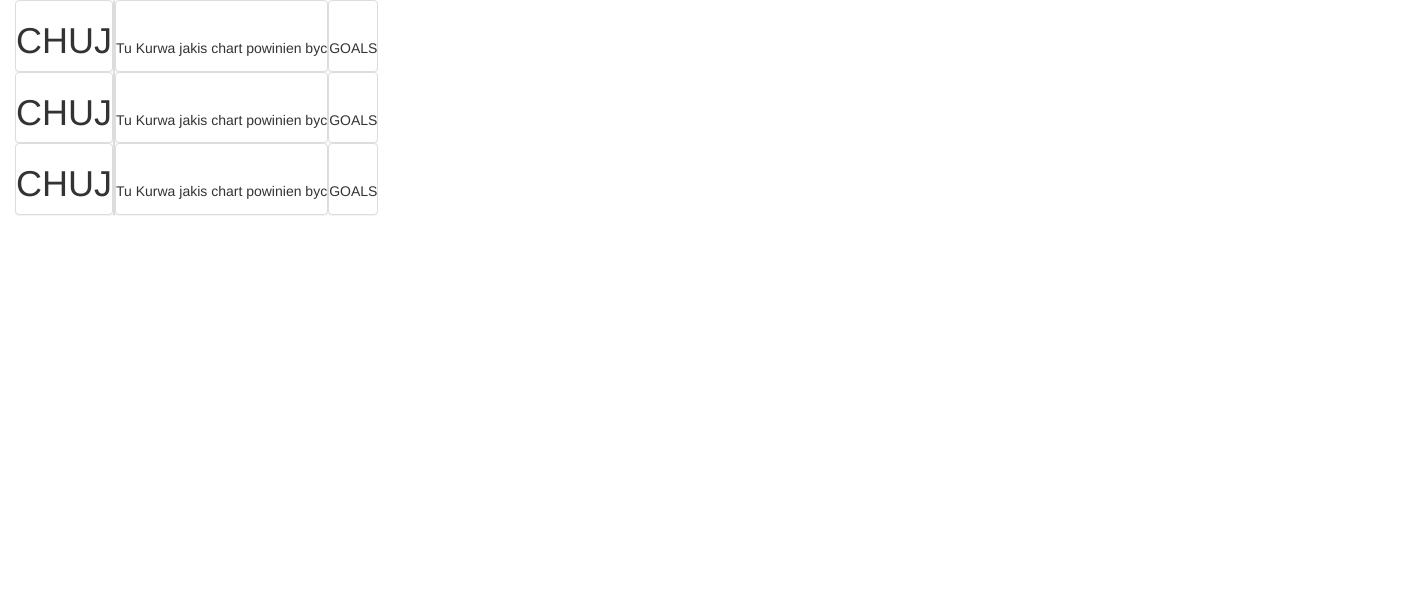
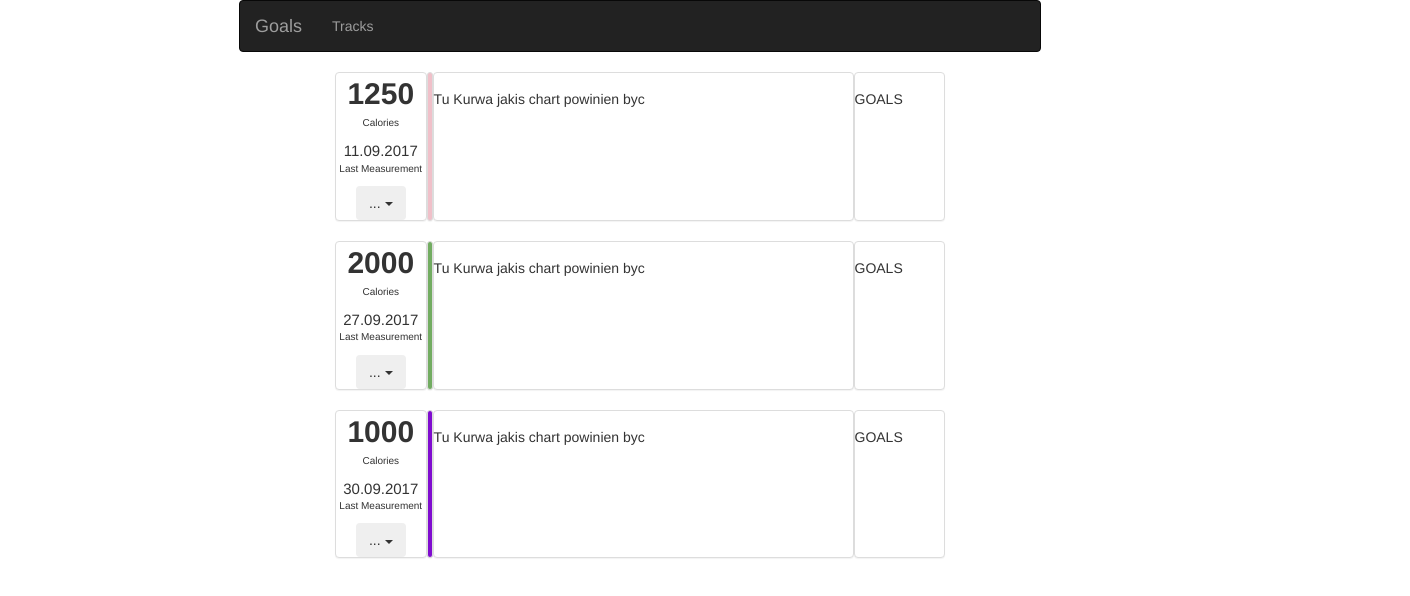
Before and after one commit to Killavus/goals, a React app in the folder frontend/: page / in a window 1280 px wide. Shown: the top 596 px of the page, 1410 px wide, since content can reach past the window. Built offline with nearby package versions, Linux system fonts and the light colour scheme.

Commit message:
LAYOUT changes in tracks

```diff
--- a/frontend/src/App.js
+++ b/frontend/src/App.js
@@ -1,9 +1,11 @@
 import React, { Component } from 'react';
-import logo from './logo.svg';
+import Header from './components/common/Header'
 import './App.css';
 import configureStore from './store/configureStore';
 import {Provider} from 'react-redux';
 import {loadTracks} from './actions/trackActions';
+
+
 const store = configureStore();
 
 store.dispatch(loadTracks());
@@ -12,9 +14,14 @@ class App extends Component {
   render() {
     return (
         <Provider store={store}>
-        <div className="container-fluid">
-          {this.props.children}
-        </div>
+          <div>
+            <div className="container-fluid" style={{width: '65%', margin: '0 auto'}}>
+              <p> <Header/></p>
+            </div>
+            <div className="container-fluid" style={{width: '50%', margin: '0 auto'}}>
+              {this.props.children}
+            </div>
+          </div>
         </Provider>
     );
   }
--- /dev/null
+++ b/frontend/src/components/common/Header.js
@@ -0,0 +1,42 @@
+import React, {PropTypes} from 'react';
+import {Link, IndexLink } from 'react-router';
+import {Navbar, Nav, NavItem, MenuItem} from 'react-bootstrap';
+
+const Header = () => {
+  return (
+
+      <Navbar inverse collapseOnSelect>
+        <Navbar.Header>
+          <Navbar.Brand>
+            <a href="#">Goals</a>
+          </Navbar.Brand>
+          <Navbar.Toggle />
+        </Navbar.Header>
+        <Navbar.Collapse>
+          <Nav>
+            <NavItem eventKey={1} href="#"> Tracks</NavItem>
+
+          </Nav>
+          <Nav pullRight>
+            <NavItem eventKey={1} href="#"> </NavItem>
+          </Nav>
+        </Navbar.Collapse>
+      </Navbar>
+
+
+
+      //
+      // <nav>
+      //   <IndexLink to="/" activeClassName="active"> Home </IndexLink>
+      //   {" | "}
+      //   <Link to="/about" activeClassName="active">About </Link>
+      //   {" | "}
+      //   <Link to="/authors" activeClassName="active">Authors</Link>
+      //   {" | "}
+      //   <Link to="/courses" activeClassName="active"> Courses </Link>
+      //   {loading && <LinkDots interval={100} dots={20}/>}
+      // </nav>
+  );
+};
+
+export default Header;
--- a/frontend/src/components/shared/tableHeightHack.js
+++ b/frontend/src/components/shared/tableHeightHack.js
@@ -4,9 +4,9 @@ class TableHeightHack extends Component {
   render () {
     const { children } = this.props
 
-    const tableStyle = { display: 'table' }
-    const tableRowStyle = { display: 'table-row' }
-    const tableCellStyle = { display: 'table-cell', height: '100%' }
+    const tableStyle = { display: 'table', width:'100%', marginBottom: '20px'}
+    const tableRowStyle = { display: 'table-row',  width:'100%' }
+    const tableCellStyle = { display: 'table-cell', height: '100%', }
 
     return (
         <div style={tableStyle}>
--- a/frontend/src/components/track/TrackSummaryHeader.js
+++ b/frontend/src/components/track/TrackSummaryHeader.js
@@ -1,10 +1,15 @@
 import React from 'react'
-import {Panel, Button} from 'react-bootstrap';
+import {Panel, MenuItem, DropdownButton} from 'react-bootstrap';
+
 
 export const TrackSummaryHeader = ({trackHeader, style}) => {
     return(
-        <Panel footer='MARCIN PEDAł' style={style}>
-         <h1>CHUJ</h1>
+      <Panel style={Object.assign({},{'width':'15%', 'text-align': 'center' },style)}>
+          <span style={{'font-weight': 'bold', 'font-size': '30px'}}> {trackHeader.calories}</span>
+          <p style={{'text-align': 'center', 'font-size': '10px'}}>Calories</p>
+          <span style={{'font-size': '15px'}}> {trackHeader.lastMeas}</span>
+          <p style={{'text-align': 'center', 'font-size': '10px'}}>Last Measurement</p>
+          <EditAndDeleteButton />
         </Panel>
     )
 };
@@ -13,7 +18,7 @@ export const TrackColorPanel = ({trackId, style}) => {
     var colors = '#'+(Math.random()*0xFFFFFF<<0).toString(16);
 
     return(
-        <Panel style={Object.assign({}, style, {backgroundColor: colors})}>
+        <Panel style={Object.assign({}, style, {backgroundColor: colors, width: '1px'})}>
           <br />
         </Panel>
     )
@@ -21,7 +26,7 @@ export const TrackColorPanel = ({trackId, style}) => {
 
 export const TrackSummaryChart = ({trackChart, style}) => {
     return(
-        <Panel style={style}>
+        <Panel style={Object.assign({},{width:'69%'},style)}>
           Tu Kurwa jakis chart powinien byc
         </Panel>
     )
@@ -29,8 +34,19 @@ export const TrackSummaryChart = ({trackChart, style}) => {
 
 export const TrackGoalsSummary = ({trackGoalsSummary, style}) => {
     return(
-        <Panel style={style}>
+        <Panel style={Object.assign({},{width:'15%'},style)}>
           GOALS
         </Panel>
     )
 };
+
+export const EditAndDeleteButton = () => {
+  return(
+      <DropdownButton bsStyle="'Primary" title="..." id="dropdown-size-extra-small">
+        <MenuItem eventKey="1">Edit</MenuItem>
+        <MenuItem divider />
+        <MenuItem eventKey="2">Delete</MenuItem>
+
+      </DropdownButton>
+  )
+}
```
